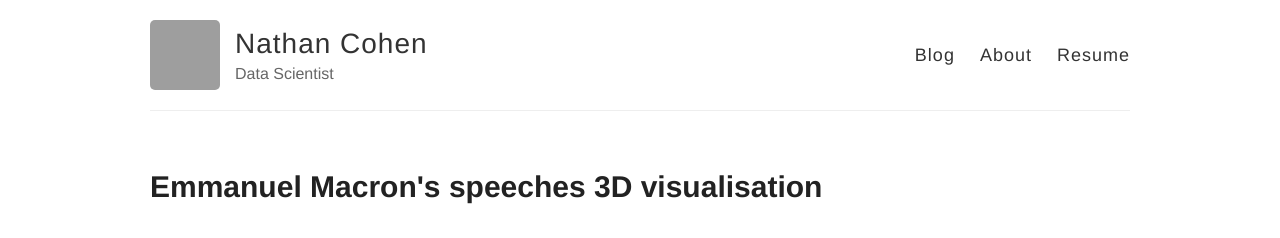
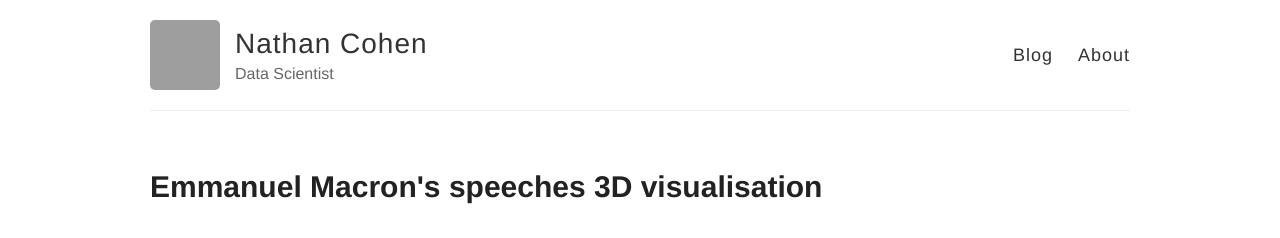
Before and after one commit to nathancohenil/nathancohenil.github.io, a Jekyll site: the page built from index.html, in a window 1280 px wide. Shown: the top 238 px of the page. Built offline with Jekyll 4.4.1, drawn with Linux system fonts in a browser that asks for light colours; grey boxes are pictures that could not be loaded.

Commit message:
Removed obselete resume

```diff
--- a/_layouts/default.html
+++ b/_layouts/default.html
@@ -26,7 +26,7 @@
           <nav>
             <a href="{{ site.baseurl }}/">Blog</a>
             <a href="{{ site.baseurl }}/about">About</a>
-            <a href="{{ site.baseurl }}/NathanCohen_DataScientist.pdf" target="_blank">Resume</a>
+            <!--<a href="{{ site.baseurl }}/NathanCohen_DataScientist.pdf" target="_blank">Resume</a>-->
           </nav>
         </header>
       </div>
```
